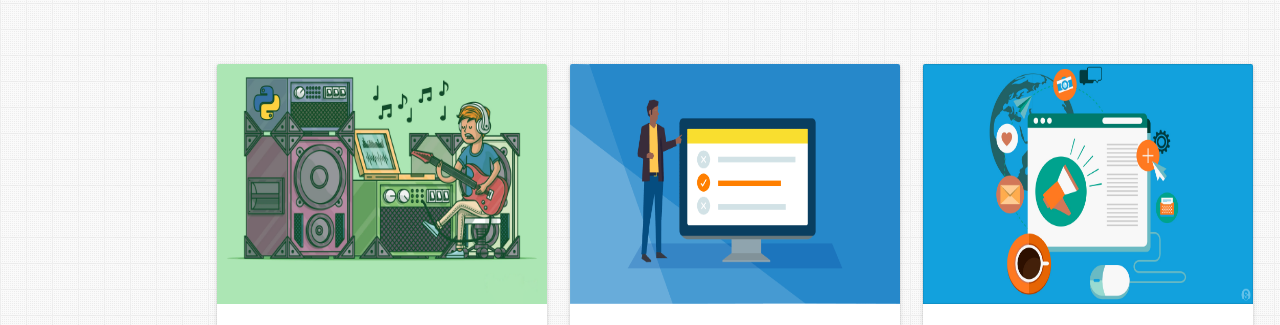
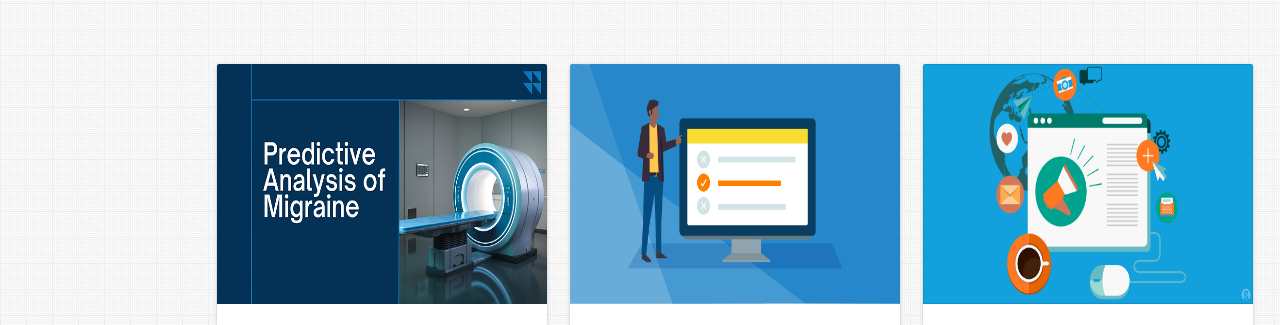
Before and after one commit to furqan1pk/furqan1pk.github.io, a plain HTML site: page index.html in a window 1280 px wide. Shown: the part 3741-4066 px from the top of the page. Drawn offline with nearby package versions, Linux system fonts and the light colour scheme.

Commit message:
Migraine Project image changed

```diff
--- a/index.html
+++ b/index.html
@@ -392,7 +392,7 @@
                   <div class="col s12 m6 l4">
                      <div class="card medium">
                         <div class="card-image waves-effect waves-block waves-light">
-                           <img alt="music streaming app" src="/assets/img/project-music-player.png" style="height: 100%; width: 100%" class="activator" />
+                           <img alt="music streaming app" src="/assets/img/Furqan_projects/Migraine.webp" style="height: 100%; width: 100%" class="activator" />
                         </div>
                         <div class="card-content">
                            <span class="card-title activator teal-text hoverline">Migraine Forecasting<i
```
Also changed, not shown: assets/img/Furqan_projects/AR_travel.webp (added), assets/img/Furqan_projects/International Firefighters Day.webp (added), assets/img/Furqan_projects/Migraine.webp (added), assets/img/Furqan_projects/Neural_data_analysis.webp (added), assets/img/Furqan_projects/Quadcopter.webp (added), assets/img/Furqan_projects/Sexual_harassment.webp (added), assets/img/Furqan_projects/ar_furniture.webp (added), assets/img/Furqan_projects/hashing.webp (added), assets/img/Furqan_projects/hepatitits.webp (added), assets/img/Furqan_projects/turtle_siland.webp (added).
